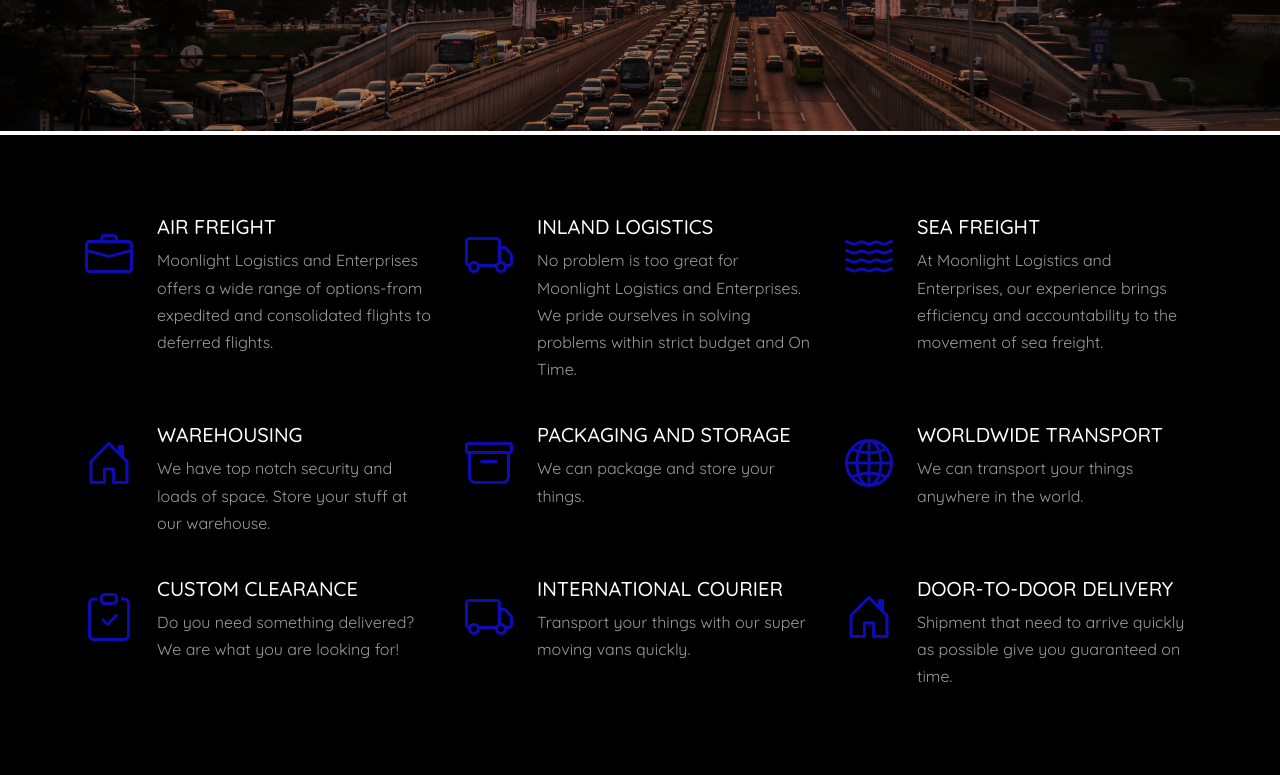
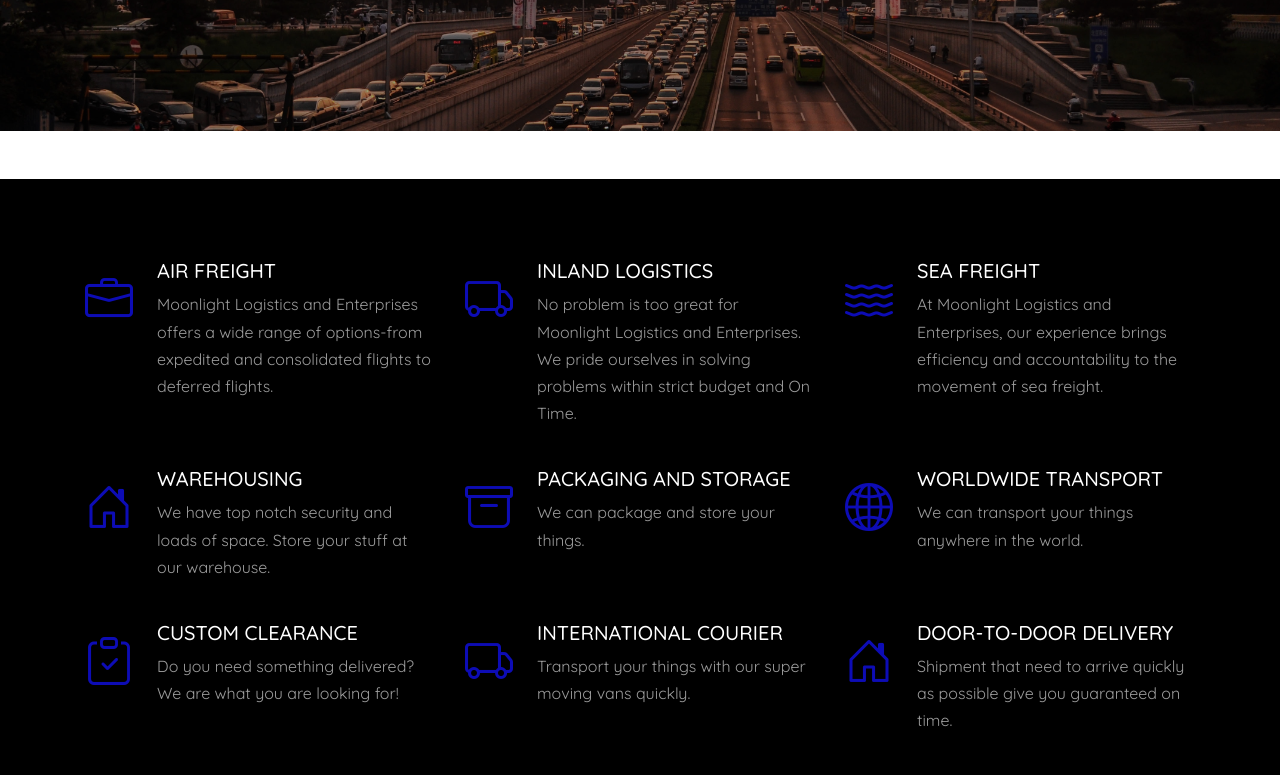
Before and after one commit to vostechnologies/Moonlight_Logistics, a plain HTML site: page services.html in a window 1280 px wide. Shown: the part 420-1195 px from the top of the page. Drawn offline with Linux system fonts and the light colour scheme; files whose address does not match are found by name.

Commit message:
services update

```diff
--- a/services.html
+++ b/services.html
@@ -98,7 +98,7 @@
       </div>
     </div>
 
-    <section class="site-section border-bottom bg-black mt-1">
+    <section class="site-section border-bottom bg-black mt-5">
       <div class="container service_text">
         <div class="row align-items-stretch">
           <div class="col-md-6 col-lg-4 mb-4 mb-lg-4" data-aos="fade-up">
```
